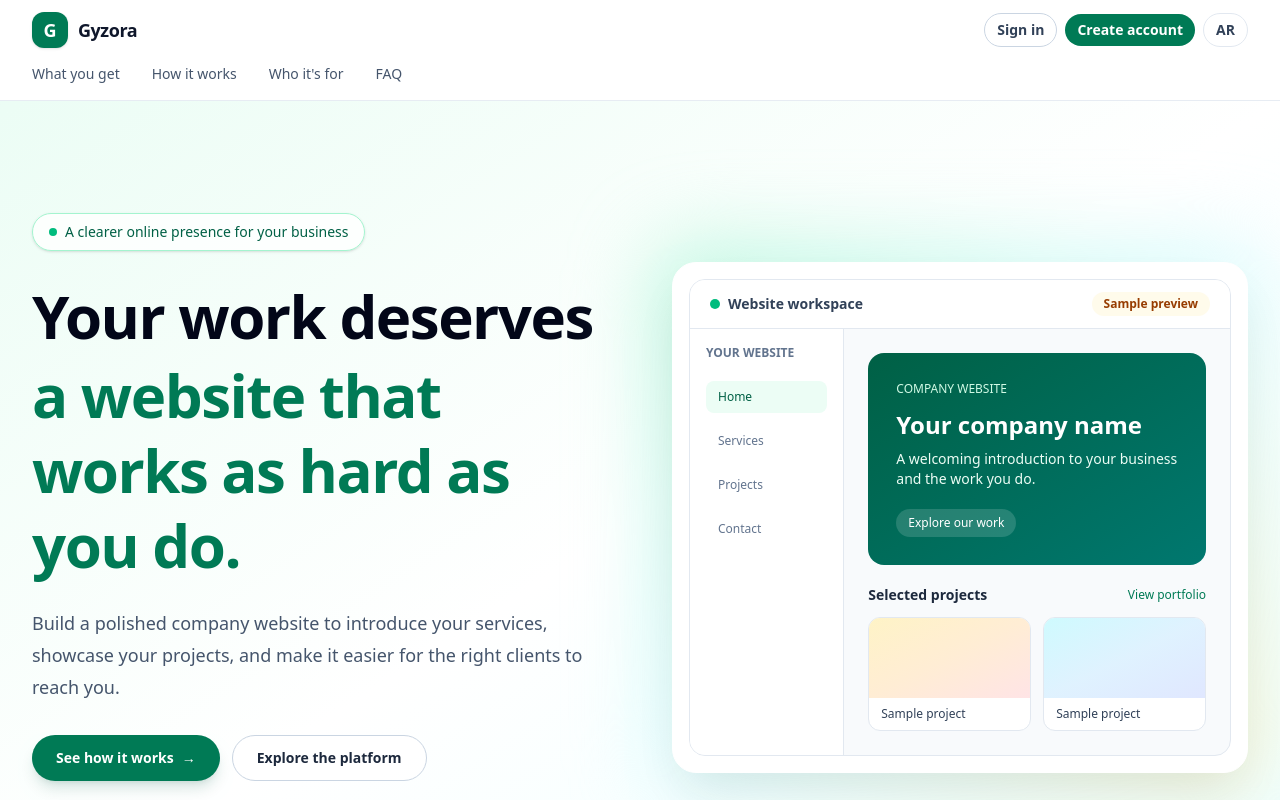
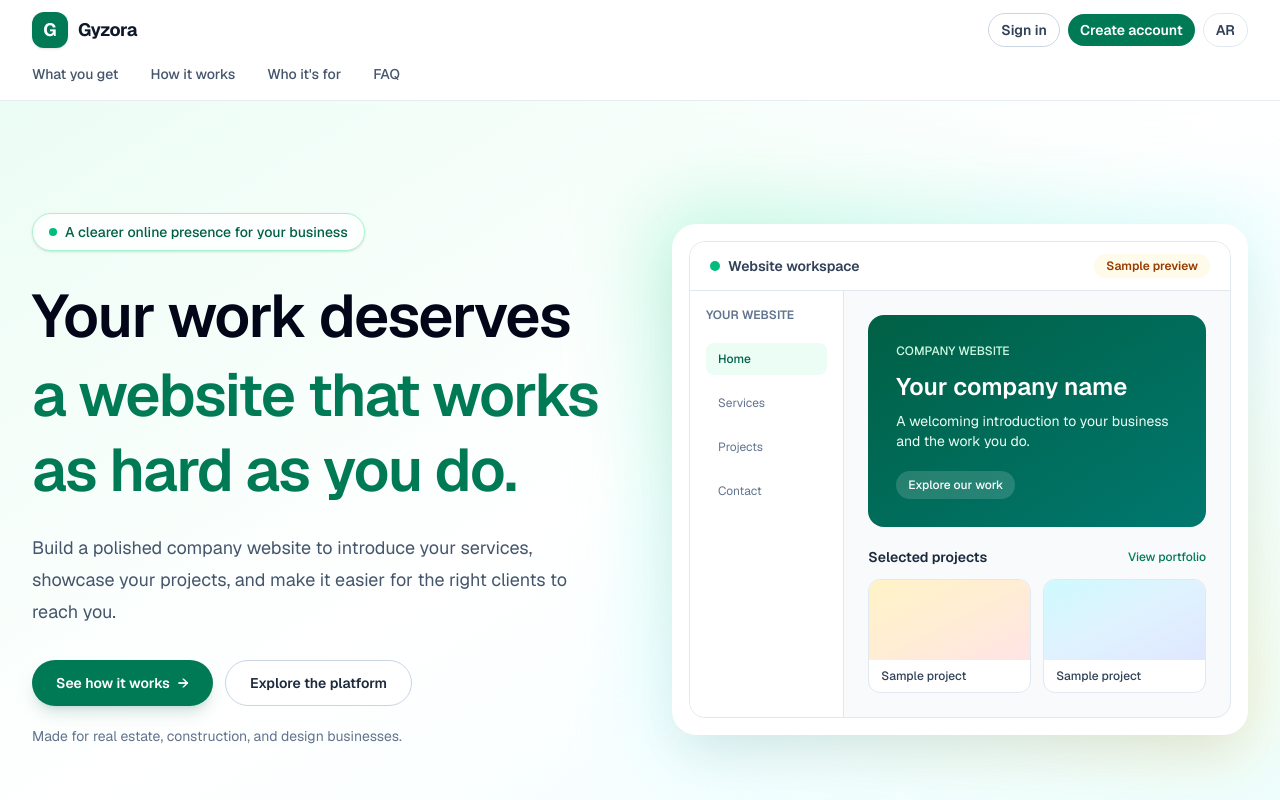
Before and after one commit to AhmedElnagarUU/gyzora-v02, a Next.js app: page /en in a window 1280 px wide. Shown: the top 800 px of the page. Built offline with nearby package versions, Linux system fonts and the light colour scheme.

Commit message:
S0: use local Geist and IBM Plex Sans Arabic fonts with RTL font switching

```diff
--- a/src/app/[locale]/layout.tsx
+++ b/src/app/[locale]/layout.tsx
@@ -1,10 +1,32 @@
 import {NextIntlClientProvider} from 'next-intl';
 import {getMessages, getTranslations, setRequestLocale} from 'next-intl/server';
+import localFont from 'next/font/local';
 import {routing} from '@/i18n/routing';
 import {notFound} from 'next/navigation';
 import type {Metadata} from 'next';
 
 import '../globals.css';
+
+const sansLatin = localFont({
+  src: '../fonts/Geist-VariableFont_wght.ttf',
+  weight: '100 900',
+  variable: '--font-sans-latin',
+  display: 'swap'
+});
+
+const sansArabic = localFont({
+  src: [
+    {path: '../fonts/IBMPlexSansArabic-ExtraLight.ttf', weight: '200'},
+    {path: '../fonts/IBMPlexSansArabic-Light.ttf', weight: '300'},
+    {path: '../fonts/IBMPlexSansArabic-Regular.ttf', weight: '400'},
+    {path: '../fonts/IBMPlexSansArabic-Medium.ttf', weight: '500'},
+    {path: '../fonts/IBMPlexSansArabic-SemiBold.ttf', weight: '600'},
+    {path: '../fonts/IBMPlexSansArabic-Bold.ttf', weight: '700'}
+  ],
+  variable: '--font-sans-arabic',
+  display: 'swap',
+  preload: false
+});
 
 export function generateStaticParams() {
   return routing.locales.map((locale) => ({locale}));
@@ -41,7 +63,12 @@ export default async function RootLayout({
   const messages = await getMessages();
 
   return (
-    <html lang={locale} dir={locale === 'ar' ? 'rtl' : 'ltr'} className="h-full antialiased" suppressHydrationWarning>
+    <html
+      lang={locale}
+      dir={locale === 'ar' ? 'rtl' : 'ltr'}
+      className={`${sansLatin.variable} ${sansArabic.variable} h-full antialiased`}
+      suppressHydrationWarning
+    >
       <body className="h-full">
         <NextIntlClientProvider messages={messages}>{children}</NextIntlClientProvider>
       </body>
--- a/src/app/globals.css
+++ b/src/app/globals.css
@@ -8,8 +8,7 @@
 @theme inline {
   --color-background: var(--background);
   --color-foreground: var(--foreground);
-  --font-sans: var(--font-geist-sans);
-  --font-mono: var(--font-geist-mono);
+  --font-sans: var(--font-sans-latin);
 }
 
 @media (prefers-color-scheme: dark) {
@@ -26,16 +25,24 @@ html {
 body {
   background: var(--background);
   color: var(--foreground);
-  font-family: var(--font-sans), ui-sans-serif, system-ui, -apple-system, BlinkMacSystemFont, "Segoe UI", Roboto, "Helvetica Neue", Arial, "Apple Color Emoji", "Segoe UI Emoji", "Segoe UI Symbol", "Noto Color Emoji";
+  font-family: var(--font-sans-latin), ui-sans-serif, system-ui, -apple-system, BlinkMacSystemFont, "Segoe UI", Roboto, "Helvetica Neue", Arial, "Apple Color Emoji", "Segoe UI Emoji", "Segoe UI Symbol", "Noto Color Emoji";
   min-height: 100%;
+}
+
+html[dir="rtl"] body {
+  font-family: var(--font-sans-arabic), var(--font-sans-latin), ui-sans-serif, system-ui, sans-serif;
 }
 
 .template-site {
   --template-content-width: 76rem;
   background: var(--template-background);
   color: var(--template-foreground);
-  font-family: var(--font-geist-sans), ui-sans-serif, system-ui, sans-serif;
+  font-family: var(--font-sans-latin), ui-sans-serif, system-ui, sans-serif;
   min-height: 100vh;
+}
+
+html[dir="rtl"] .template-site {
+  font-family: var(--font-sans-arabic), var(--font-sans-latin), ui-sans-serif, system-ui, sans-serif;
 }
 
 .template-sample-label {
```
